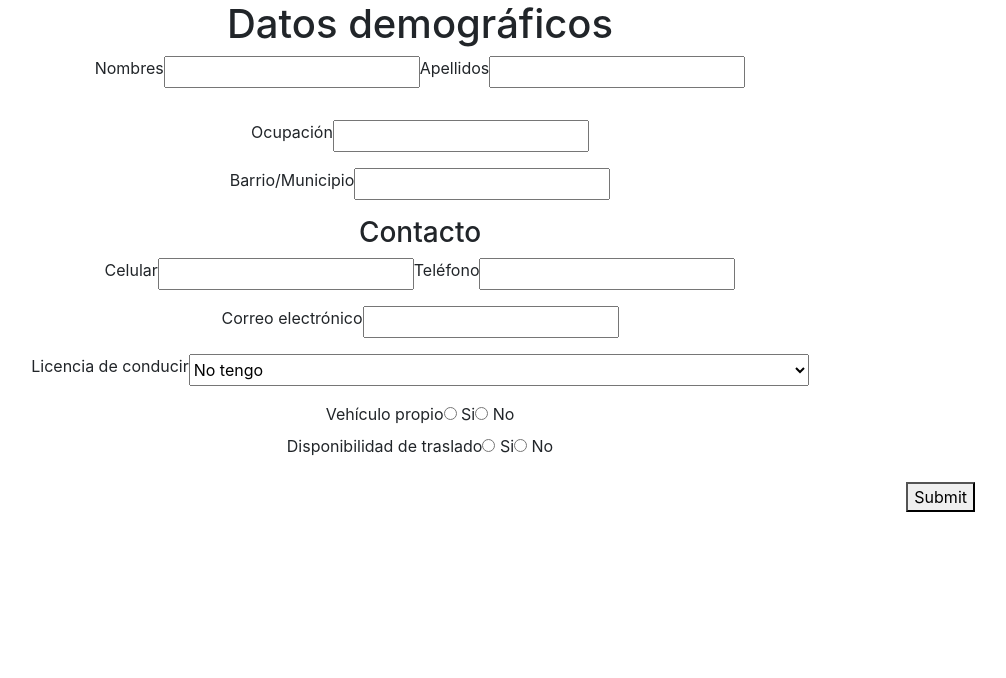
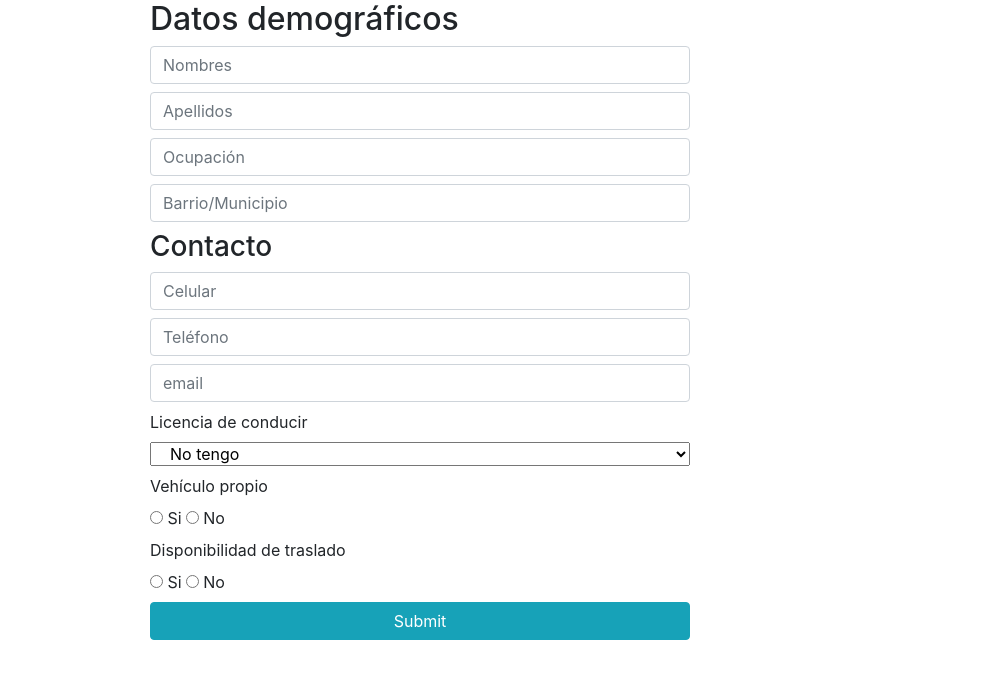
Before and after one commit to rajcespedes/cv, a React (Create React App) app: page / in a window 1280 px wide. Shown: the top 678 px of the page, without its empty margins (220-1226 px from the left). Built offline with nearby package versions, Linux system fonts and the light colour scheme.

Commit message:
Change demo form layout

```diff
--- a/package.json
+++ b/package.json
@@ -26,6 +26,8 @@
     "nodemon": "^2.0.19",
     "prop-types": "^15.8.1",
     "react": "^17.0.2",
+    "react-bootstrap": "^2.5.0",
+    "react-bootstrap-floating-label": "^1.6.0",
     "react-dom": "^17.0.2",
     "react-icons": "^4.2.0",
     "react-rating": "^2.0.5",
--- a/src/demograficos.js
+++ b/src/demograficos.js
@@ -22,6 +22,7 @@ export default class Demograficos extends Component  {
         this.onChangeLicencia = this.onChangeLicencia.bind(this);
         this.onChangeVehiculo = this.onChangeVehiculo.bind(this);
         this.onChangeTraslado = this.onChangeTraslado.bind(this);
+        this.onClickButton = this.onClickButton(this);
         this.onSubmit = this.onSubmit.bind(this);
 
         this.state = {
@@ -35,7 +36,8 @@ export default class Demograficos extends Component  {
             licencia: '',
             vehiculo: '',
             traslado: '',
-            completeFrom: ''
+            completeFrom: '',
+            count: 0
         }
 
     }
@@ -156,6 +158,11 @@ export default class Demograficos extends Component  {
 
     }
 
+    onClickButton() {
+        var counter = this.state.count + 1;
+        this.setState({ count: counter});
+    }
+
     render(){
     return(
         <div className="container">
@@ -163,6 +170,7 @@ export default class Demograficos extends Component  {
             <div className="row">
                 <div className="col d-flex justify-content-center">
                     <h1>Datos demográficos</h1>
+                    <button onClick={this.onClickButton} className='btn btn-info'>Agregar diálogo</button>
                 </div>
             </div>
             <div className="row mb-3">
--- a/src/educacion-element.js
+++ b/src/educacion-element.js
@@ -30,13 +30,13 @@ export default class EducacionElement extends Component {
                         <label>{this.props.fechaInicio}</label>
                     </div>
                     <div className="col">
-                        {this.props.fechaFin != 'En curso' ? <label className="mr-1">Fin</label> : '' }
+                        {this.props.fechaFin !== 'En curso' ? <label className="mr-1">Fin</label> : '' }
                         <label>{this.props.fechaFin}</label>
                     </div>
                 </div>
                 <div className="row">
                     <div className="col-3">
-                        {this.props.logro != '' ? <label className="font-weight-bold">Logros</label> : ''}
+                        {this.props.logro !== '' ? <label className="font-weight-bold">Logros</label> : ''}
                         <ul className="list-group list-group-flush">
                             { this.props.logro ? this.props.logro.map( i => <li key={i} className='list-group-item'>{i}</li> ) : '' }
                         </ul>
--- a/src/educacion.js
+++ b/src/educacion.js
@@ -103,8 +103,8 @@ export default class Educacion extends Component {
         });
     }
 
-    onChangeEnCurso(e){
-        if(this.state.encurso == true) {
+    onChangeEnCurso(){
+        if(this.state.encurso === true) {
             this.setState({
                 encurso: false,
                 fechaFin: 'En curso'
@@ -117,9 +117,16 @@ export default class Educacion extends Component {
     }
 
     onChangeFechaInicio(e){
-        this.setState({
-            fechaInicio: e.target.value
-        });
+        if(new Date(e.target.value+ " ").toLocaleDateString('en-US') > new Date().getMonth()+1 + "/" + new Date().getDay()  + "/" + new Date().getFullYear()){
+            alert("Fecha de inicio no puede ser mayor al día de hoy.");
+            this.setState({
+                fechaInicio: ''
+            });
+        } else {
+            this.setState({
+                fechaInicio: e.target.value
+            });
+        }
     }
 
     onChangeFechaFin(e){
--- a/src/experiencia.js
+++ b/src/experiencia.js
@@ -70,23 +70,33 @@ export default class Experiencia extends Component {
     }
 
     onChangeFechaIngreso(e){
-        this.setState({
-            fechaIngreso: e.target.value
-        });
+        console.log(new Date(e.target.value+ "  ").toLocaleDateString('en-US') > new Date().getMonth()+1 + "/" + new Date().getDay()  + "/" + new Date().getFullYear());
+
+        if(new Date(e.target.value+ " ").toLocaleDateString('en-US') > new Date().getMonth()+1 + "/" + new Date().getDay()  + "/" + new Date().getFullYear()){
+            alert("Fecha de inicio no puede ser mayor al día de hoy.");
+            this.setState({
+                fechaIngreso: ''
+            });
+        } else {
+            this.setState({
+                fechaIngreso: e.target.value
+            });
+        }
+
     }
 
     onChangeFechaSalida(e){
 
-        // if (this.state.fechaIngreso > e.target.value) {
-            // alert('Fecha de salida debe ser mayor o igual a fecha de ingreso');
-            // this.setState({
-                // fechaSalida: ''
-            // });
-        // } else {
+        if (this.state.fechaIngreso > e.target.value) {
+            alert('Fecha de salida debe ser mayor o igual a fecha de ingreso');
+            this.setState({
+                fechaSalida: ''
+            });
+        } else {
             this.setState({
                 fechaSalida: e.target.value
             });
-        // }
+        }
 
 
 
@@ -151,12 +161,12 @@ export default class Experiencia extends Component {
 
         e.preventDefault();
 
-             if (this.state.fechaIngreso >this.state.fechaSalida) {
-            alert('Fecha de salida debe ser mayor o igual a fecha de ingreso');
-            this.setState({
-                fechaSalida: ''
-            });
-        } else {
+        //      if (this.state.fechaIngreso >this.state.fechaSalida) {
+        //     alert('Fecha de salida debe ser mayor o igual a fecha de ingreso');
+        //     this.setState({
+        //         fechaSalida: ''
+        //     });
+        // } else {
 
         if(this.state.tipo === 'laboral'){
 
@@ -288,7 +298,7 @@ export default class Experiencia extends Component {
         });
 
         // notes.value = '';
-    }
+    // }
     }
 
 
--- a/src/newDemo.js
+++ b/src/newDemo.js
@@ -1,5 +1,8 @@
 import React, {useState} from "react";
 import { useHistory } from 'react-router-dom';
+import FloatingLabel from "react-bootstrap-floating-label";
+
+
 
 
 
@@ -17,6 +20,8 @@ const NewDemo = () => {
         traslado: '',
         vehiculo: ''
     });
+
+    // const [ counter , setCounter ] = useState(0);
 
     const { push } = useHistory();
 
@@ -58,73 +63,102 @@ const NewDemo = () => {
     //     set
     // }
 
+    // var counter = 0;
+
+    // const onClickButton = () => {
+    //     setCounter( counter + 1 );
+    // }
+
     return(
     <div className="container">
+                {/* <p>Tenemos un total de { counter } diálogos</p> */}
+                {/* <button onClick={onClickButton} className='btn btn-info'>Agregar diálogo</button> */}
                 <form onSubmit={handleSubmit}>
-                <div className="row">
-                    <div className="col d-flex justify-content-center">
-                        <h1>Datos demográficos</h1>
-                    </div>
-                </div>
-                <div className="row mb-3">
-                    <div className="col d-flex justify-content-center form-group">
-                        <label>Nombres</label>
+
+                <div className="row justify-content-center">
+                    <div className="col col-md-6 m-0">
+                        <h2>Datos demográficos</h2>
+                    {/* </div> */}
+                {/* </div> */}
+                {/* <div className="row"> */}
+                    {/* <div className="col-sm-3 mb-2"> */}
+                    {/* <label for="nombre1">Nombres</label> */}
                         <input onChange={handleChange} type="text"
+                        className="form-control mb-2"
+                        placeholder="Nombres"
+                        id="nombre1"
                         value={allValues.nombres} name='nombres'
-                        required/>
+                        // required
+                        />
 
-                        <label>Apellidos</label>
+
+                    {/* <div className="col-sm-8 d-flex justify-content-center form-group">  */}
+                        {/* <label>Apellidos</label> */}
                         <input onChange={handleChange} type="text"
                         value={allValues.apellidos} name='apellidos'
-                        required/>
-                    </div>
-                </div>
+                        placeholder="Apellidos"
+                        className="form-control mb-2"
+                        // required
+                        />
+                    {/* </div> */}
 
-                 <div className="row mb-3">
-                    <div className="col d-flex justify-content-center">
-                        <label>Ocupación</label>
+
+
+                 {/* <div className="row mb-3"> */}
+                    {/* <div className="col-sm-10 d-flex justify-content-center form-group"> */}
+                        {/* <label>Ocupación</label> */}
                         <input onChange={handleChange} type="text" name="ocupacion"
                         value={allValues.ocupacion}
-                        required/>
-                    </div>
-                </div>
-                <div className="row mb-3">
-                    <div className="col d-flex justify-content-center">
-                        <label>Barrio/Municipio</label>
+                        placeholder="Ocupación"
+                        className="form-control mb-2"
+                        // required
+                        />
+                    {/* </div> */}
+                {/* </div> */}
+                    {/* <div className="col-sm-10 d-flex justify-content-center form-group"> */}
                         <input onChange={handleChange} type="text" name="barrio"
                         value={allValues.barrio}
-                        required/>
-                    </div>
-                </div>
-                <div className="row">
-                    <div className="col d-flex justify-content-center">
+                        className="form-control mb-2"
+                        placeholder="Barrio/Municipio"
+                        // required
+                        />
+                    {/* </div>   */}
+
+
+                {/* <div className="row"> */}
+                    {/* <div className="col d-flex justify-content-center"> */}
                         <h3>Contacto</h3>
-                    </div>
-                </div>
-                <div className="row mb-3">
-                    <div className="col d-flex justify-content-center">
-                        <label>Celular</label>
+                    {/* </div> */}
+                {/* </div> */}
+                {/* <div className="row mb-3"> */}
+                    {/* <div className="col-8 d-flex justify-content-center form-group"> */}
                         <input onChange={handleChange} type="phone" name='celular'
                         value={allValues.celular}
-                        required/>
+                        placeholder="Celular"
+                        className="form-control mb-2"
+                        // required
+                        />
+                    {/* </div> */}
+                    {/* <div className="col-8 d-flex justify-content-center form-group"> */}
+                        <input onChange={handleChange} type="phone"
+                        name="telefono" value={allValues.telefono}
+                        placeholder="Teléfono"
+                        className="form-control mb-2"/>
 
-                        <label>Teléfono</label>
-                        <input onChange={handleChange} type="phone"
-                        name="telefono" value={allValues.telefono}/>
-                    </div>
-                </div>
-                <div className="row mb-3">
-                    <div className="col d-flex justify-content-center">
-                        <label>Correo electrónico</label>
+                    {/* </div>  */}
+                    {/* </div> */}
+
+                    {/* <div className="col-8 d-flex justify-content-center form-group"> */}
                         <input onChange={handleChange} type="email"
-                        name='email' value={allValues.email}/>
-
-                    </div>
-                </div>
-                <div className="row mb-3">
-                    <div className="col d-flex justify-content-center">
+                        name='email' value={allValues.email}
+                        placeholder="email"
+                        className="form-control mb-2"/>
+                    {/* </div>  */}
+                {/* </div> */}
+                {/* <div className="row mb-3"> */}
+                    {/* <div className="col d-flex justify-content-center"> */}
                         <label>Licencia de conducir</label>
-                        <select onChange={handleChange} name='licencia' >
+                        <select onChange={handleChange} name='licencia' className="col-12">
                             <option value="0">No tengo</option>
                             <option value="1">Motores (Cat 1)</option>
                             <option value="2">Vehículos livianos (Cat 2)</option>
@@ -132,30 +166,31 @@ const NewDemo = () => {
                             <option value="4">Autobuses y camiones de más de 2 (Cat 4)</option>
                             <option value="5">Operador de equipos especiales: motoniveladora, retroexcavadora, etc. (Cat 5)</option>
                         </select>
-                    </div>
-                </div>
-                <div className="row">
-                    <div className="col d-flex justify-content-center">
-                        <label>Vehículo propio</label>
+                    {/* </div> */}
+                {/* </div> */}
+                {/* <div className="row"> */}
+                    {/* <div className="col d-flex justify-content-center"> */}
+                    <br/>
+                        <label className="mt-2">Vehículo propio</label>
                         <div onChange={handleChange}>
-                            <input type="radio" value="Si"  name="vehiculo"/> <label>Si</label>
+                            <input type="radio" value="Si"  name="vehiculo"/> <label className="mr-1">Si</label>
                             <input type="radio" value="No" name="vehiculo"/> <label>No</label>
                         </div>
-                    </div>
-                </div>
-                <div className="row mb-3">
-                    <div className="col d-flex justify-content-center">
+                    {/* </div> */}
+                {/* </div> */}
+                {/* <div className="row mb-3"> */}
+                    {/* <div className="col d-flex justify-content-center"> */}
                         <label>Disponibilidad de traslado</label>
                         <div onChange={handleChange}>
-                            <input type="radio" value="Si"  name="traslado"/> <label>Si</label>
+                            <input type="radio" value="Si"  name="traslado"/> <label className="mr-1">Si</label>
                             <input type="radio" value="No" name="traslado"/> <label>No</label>
                         </div>
-                    </div>
-                </div>
+                    {/* </div> */}
+                {/* </div>  */}
 
-                <div className="row">
-                    <div className="col d-flex justify-content-end">
-                        < button type="Submit" value='Prueba'> Submit </button>
+                {/* <div className="row"> */}
+                    {/* <div className="col d-flex justify-content-end"> */}
+                        < button className="col btn btn-info justify-content-end" type="Submit" value='Prueba'> Submit </button>
                         {/* <button type="submit" onClick={ () => history.push('/experiencia')} > */}
                             {/* Probar
                         </button> */}
```
Also changed, not shown: 1 other file (tests, documents, lock files or other folders).
